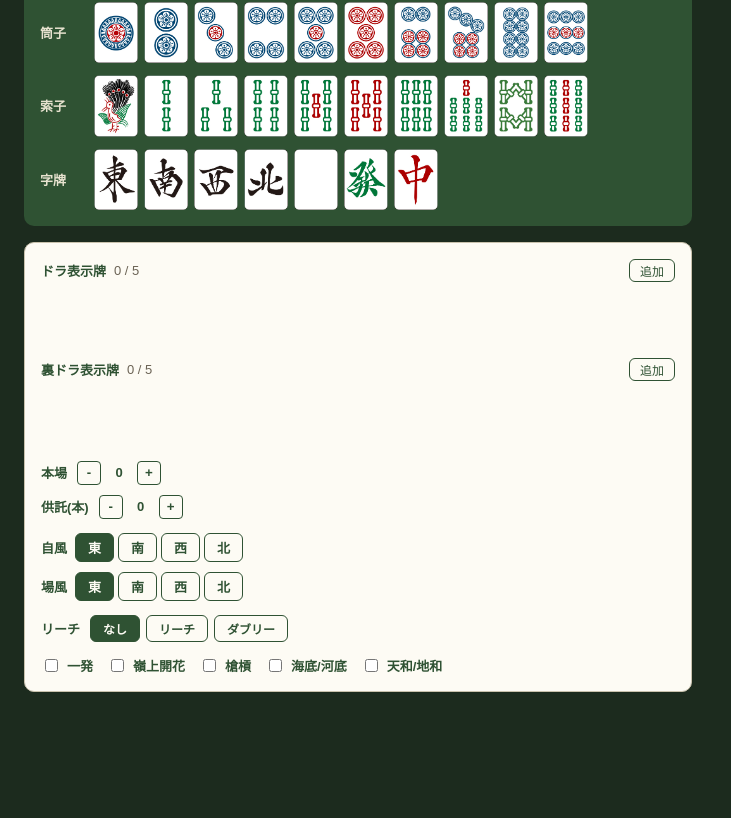
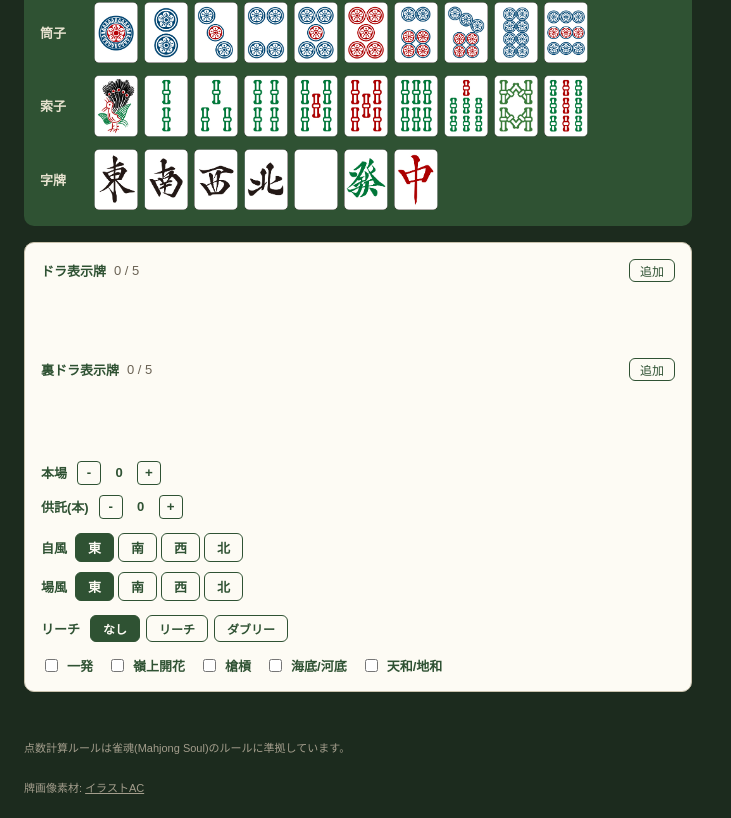
Before and after one commit to mackily5531/mahjong-app, a React (Vite) app: page / in a window 1280 px wide. Shown: the part 399-1217 px from the top of the page, without its empty margins (0-731 px from the left). Before the commit the page ends 1115 px from the top, so only its background shows below. Built offline with nearby package versions, Linux system fonts and the light colour scheme.

Commit message:
表記を微修正

```diff
--- a/src/App.css
+++ b/src/App.css
@@ -10,4 +10,30 @@ body {
   padding: 24px;
   width: 100%;
   box-sizing: border-box;
+  flex: 1;
 }
+
+.app-page {
+  display: flex;
+  flex-direction: column;
+  min-height: 100vh;
+}
+
+.app-footer {
+  margin-top: auto;
+  padding: 12px 24px;
+  font-size: 11px;
+  color: #a39d8c;
+  text-align: left;
+  display: flex;
+  flex-direction: column;
+  gap: 2px;
+}
+
+.app-footer a {
+  color: #a39d8c;
+}
+
+.app-footer a:hover {
+  color: #6b6355;
+}
--- a/src/App.tsx
+++ b/src/App.tsx
@@ -31,6 +31,7 @@ function App() {
   }, [hand.concealedTiles, hand.melds, hand.mode, hand.globalUsedTiles]);
 
   return (
+    <div className="app-page">
       <div className="app-layout">
         <MainScreen
           mode={hand.mode}
@@ -59,6 +60,21 @@ function App() {
           settings={hand.settings}
         />
       </div>
+
+      <footer className="app-footer">
+        <p>点数計算ルールは雀魂(Mahjong Soul)のルールに準拠しています。</p>
+        <p>
+          牌画像素材:{" "}
+          <a
+            href="https://www.ac-illust.com/main/detail.php?id=1431764"
+            target="_blank"
+            rel="noopener noreferrer"
+          >
+            イラストAC
+          </a>
+        </p>
+      </footer>
+    </div>
   );
 }
 
```
Lines whose indentation alone changed are shown as unchanged.
